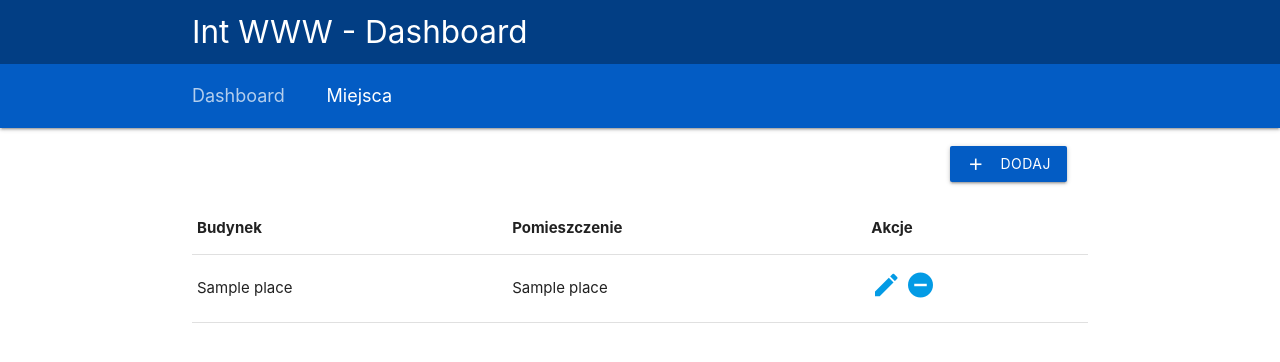
After one commit to SzateX/INT2018, a Django app: template dashboard/templates/places/list.html in a window 1280 px wide. The commit adds this page. Shown: the top 362 px of the page. Run offline with Django 3.2, Linux system fonts and the light colour scheme; the template is opened without the code that fills it: most values are stand-ins (such as "Sample title", 1, 10 or a date in 2020).

Commit message:
Places CRUD created

```diff
--- a/dashboard/templates/dashboard.html
+++ b/dashboard/templates/dashboard.html
@@ -29,8 +29,8 @@
             <div class="col m3">
                 <div class="card">
                     <div class="card-image">
-                        <img class="responsive-img" src="http://via.placeholder.com/150x150">
-                        <span class="card-title center-align width-100">Miejsca</span>
+                        <a href="{% url 'place_list' %}"><img class="responsive-img" src="http://via.placeholder.com/150x150">
+                            <span class="card-title center-align width-100">Miejsca</span></a>
                     </div>
                 </div>
             </div>
--- /dev/null
+++ b/dashboard/templates/places/list.html
@@ -0,0 +1,42 @@
+{% extends 'base.html' %}
+{% block content %}
+    <nav class="bg-blue-2">
+        <div class="nav-wrapper container">
+            <div class="col s12">
+                <a href="{% url 'dashboard' %}" class="breadcrumb">Dashboard</a>
+                <a href="#!" class="breadcrumb">Miejsca</a>
+            </div>
+        </div>
+    </nav>
+
+    <div class="container">
+        <div class="row">
+            <div class="col s2 offset-s10 margin-top-2">
+                <a href="{% url 'place_create' %}" class="waves-effect waves-light btn bg-blue-2"><i class="material-icons left">add</i>Dodaj</a>
+            </div>
+        </div>
+        <div class="row">
+            <table class="responsive-table highlight">
+                <thead>
+                    <tr>
+                        <th>Budynek</th>
+                        <th>Pomieszczenie</th>
+                        <th>Akcje</th>
+                    </tr>
+                </thead>
+                <tbody>
+                    {% for place in places %}
+                            <tr href="{% url 'place_detail' place.pk %}">
+                                <td>{{ place.building_name }}</td>
+                                <td>{{ place.room_name }}</td>
+                                <td class="no-click">
+                                    <a href="{% url 'place_edit' place.pk %}"><i class="small material-icons">edit</i></a>
+                                    <a href="{% url 'place_delete' place.pk %}"><i class="small material-icons">remove_circle</i></a>
+                                </td>
+                            </tr>
+                    {% endfor %}
+                </tbody>
+            </table>
+        </div>
+    </div>
+{% endblock %}
```
Also changed, not shown: dashboard/templates/places/create.html (added, +31 -0 lines), dashboard/templates/places/delete.html (added, +26 -0 lines), dashboard/urls.py (+8 -2 lines), dashboard/views.py (+18 -5 lines), dashboard/templates/places/detail.html (added).
